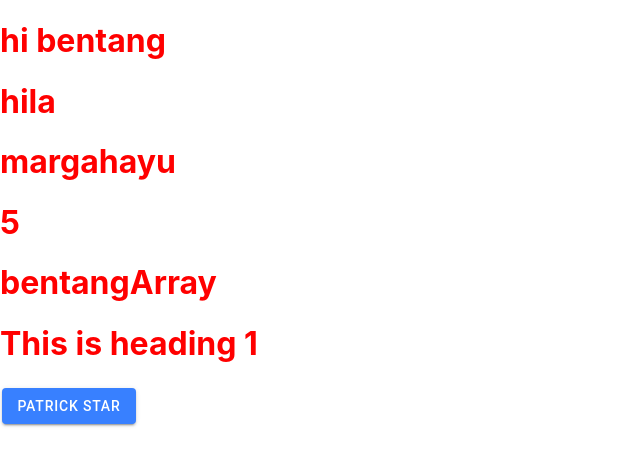
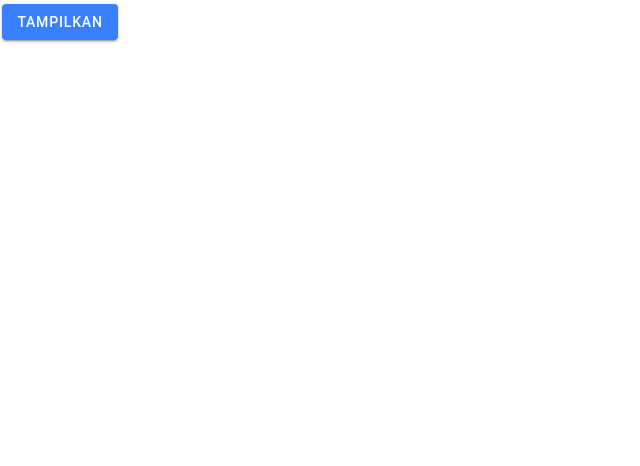
Before and after one commit to iftikharfadjar/ionic-react-course, a React (Create React App) app in the folder ionic-react-course/: page / in a window 1280 px wide. Shown: the top 466 px of the page, without its empty margins (0-640 px from the left). Built offline with nearby package versions, Linux system fonts and the light colour scheme.

Commit message:
belajar usestate

```diff
--- /dev/null
+++ b/ionic-react-course/src/BelajarState.js
@@ -0,0 +1,29 @@
+import React, { useState } from "react";
+import { initialData } from "./initialData";
+import CardUser from "./CardUser";
+import { IonButton } from "@ionic/react";
+
+function BelajarState() {
+  const [stateSample, setStateSample] = useState(initialData);
+  const [tombolTampil, setTombolTampil] = useState(false);
+
+  const tampil = () => {
+    setTombolTampil(!tombolTampil);
+    setStateSample([
+      ...stateSample,
+      stateSample.map((data) => (data.name = "tes")),
+    ]);
+  };
+
+  return (
+    <div>
+      <IonButton onClick={tampil}> Tampilkan </IonButton>
+      {tombolTampil &&
+        stateSample.map((dat) => {
+          return <CardUser key={dat.id} dataUser={dat}></CardUser>;
+        })}
+    </div>
+  );
+}
+
+export default BelajarState;
--- /dev/null
+++ b/ionic-react-course/src/CardUser.js
@@ -0,0 +1,23 @@
+import React from "react";
+import { IonCard, IonItem, IonAvatar, IonLabel, IonButton } from "@ionic/react";
+
+function CardUser(props) {
+  return (
+    <>
+      <IonCard>
+        <IonItem>
+          <IonAvatar slot="start">
+            <img src={process.env.PUBLIC_URL + "avatar.png"} />
+          </IonAvatar>
+          <IonLabel>
+            <h1>{props.dataUser.name}</h1>
+            <h4>{props.dataUser.email}</h4>
+            <IonButton color="dark">more..</IonButton>
+          </IonLabel>
+        </IonItem>
+      </IonCard>
+    </>
+  );
+}
+
+export default CardUser;
--- a/ionic-react-course/src/Petoydanbentang.js
+++ b/ionic-react-course/src/Petoydanbentang.js
@@ -1,39 +1,89 @@
-import React, {useState}  from 'react'
-import {IonButton} from '@ionic/react'
+import React, { useState } from "react";
+import { IonButton } from "@ionic/react";
+import { initialData } from "./initialData";
 
-export default function Petoydanbentang(props) {
+//jadul
+// function tambah(a, b) {
+//   return a + b;
+// }
+// //masukin function ke variabel
+// const tambah2 = tambah;
+// const kurang = function (a, b) {
+//   return a - b;
+// };
 
+// //es6 arrow function
+// //no "function"
+// //no "return"
+// const plus = (a, b) => a + b;
+// const ganteng = (gue) => gue + " ganteng";
 
-    var test = {
-                nama : "patrick star",
-                muncul : false
-              }
+// //arrow function with return
+// const minus = (a, b) => {
+//   return a - b;
+// };
 
+// const hasilMap = initialData.map((data) => {
+//   return data.name;
+// });
 
+const hasilFilter = initialData.filter((data) => data.id === 1);
 
-    function changeName() {
+// export default Petoydanbentang(props){
+const Petoydanbentang = (props) => {
+  var test = {
+    nama: "patrick star",
+    muncul: false,
+  };
 
-        test.nama ="test"
-        test.muncul = true
-    }
+  function changeName() {
+    test.nama = "test";
+    test.muncul = true;
+  }
 
+  return (
+    //contoh variable
+    // <div style={{color: "red"}}>
+    //     <h1>{props.props2} bentang</h1>
+    //     <h1>{props.contohProps.nama}</h1>
+    //     <h1>{props.contohProps.address}</h1>
+    //     <h1>{props.contohProps.contohNum + 2}</h1>
+    //     <h1>{props.contohProps.contohArray[0]}</h1>
+    //     {/* <img src={props.contohProps.photo}></img>  */}
+    //     {/* <h1>{Number(props.contohProps) + Number(2)}</h1>
+    //     {/* <h1> {props.contohProps[0]} </h1>
+    //     <h1> {props.contohProps[1]} </h1>
+    //     <h1> {props.contohProps[2]} </h1> */}
+    //     <h1>This is heading 1</h1>
+    //     <IonButton onClick={changeName}>{test.nama}</IonButton>
+    //     {test.muncul && <h1>baaa</h1>}
+    //     {console.log(test)}
+    // </div>
 
-    return (
-        <div style={{color: "red"}}>
-            <h1>{props.props2} bentang</h1>
-            <h1>{props.contohProps.nama}</h1>
-            <h1>{props.contohProps.address}</h1>
-            <h1>{props.contohProps.contohNum + 2}</h1>
-            <h1>{props.contohProps.contohArray[0]}</h1>
-            {/* <img src={props.contohProps.photo}></img>  */}
-            {/* <h1>{Number(props.contohProps) + Number(2)}</h1>
-            {/* <h1> {props.contohProps[0]} </h1>
-            <h1> {props.contohProps[1]} </h1>
-            <h1> {props.contohProps[2]} </h1> */}
-            <h1>This is heading 1</h1>
-            <IonButton onClick={changeName}>{test.nama}</IonButton>
-            {test.muncul && <h1>baaa</h1>}
-            {console.log(test)}
-        </div>
-    )
-}
+    //contoh function
+    // <div>
+    //   <div> tambah= {tambah(2, 4)}</div>
+    //   <div> tambah2= {tambah2(2, 5)}</div>
+    //   <div> kurang= {kurang(4, 4)}</div>
+    //   <div> plus= {plus(4, 4)}</div>
+    //   <div> minus= {minus(8, 4)}</div>
+    //   <div> {ganteng("om")}</div>
+    // </div>
+
+    <div>
+      {initialData.map((dat) => {
+        return (
+          <div>
+            <h1>{dat.name}</h1>
+            <h4>{dat.address.street}</h4>
+          </div>
+        );
+      })}
+
+      <h1>{hasilFilter.map((data) => data.name)}</h1>
+      {/* {hasilMap} */}
+    </div>
+  );
+};
+
+export default Petoydanbentang;
--- a/ionic-react-course/src/index.js
+++ b/ionic-react-course/src/index.js
@@ -1,25 +1,22 @@
-import React from 'react';
-import ReactDOM from 'react-dom';
-import './index.css';
-import App from './App';
-import * as serviceWorker from './serviceWorker';
-import Petoydanbentang from './Petoydanbentang'
-
-import '@ionic/react/css/core.css'
+import React from "react";
+import ReactDOM from "react-dom";
+import "./index.css";
+// import App from './App';
+import * as serviceWorker from "./serviceWorker";
+// import Petoydanbentang from './Petoydanbentang'
+import BelajarState from "./BelajarState";
+import "@ionic/react/css/core.css";
 
 // const contohArray = ["bentang", "petoy", "bayu"]
 
 const bebe = {
-  nama : "hila",
-  address : "margahayu",
-  photo : process.env.PUBLIC_URL + "avatar.png",
-  contohNum : 3,
-  contohArray : ["bentangArray", "petoyArray", "bayuArray"]
-
-}
+  nama: "hila",
+  address: "margahayu",
+  photo: process.env.PUBLIC_URL + "avatar.png",
+  contohNum: 3,
+  contohArray: ["bentangArray", "petoyArray", "bayuArray"],
+};
 // json -> campuran object array
-
-
 
 // variable
 // String -> kalimat/kata dalam petik
@@ -27,12 +24,11 @@
 // Object
 // array
 
-
 ReactDOM.render(
   <React.StrictMode>
-    <Petoydanbentang props2="hi" contohProps={bebe} />
+    <BelajarState />
   </React.StrictMode>,
-  document.getElementById('root')
+  document.getElementById("root")
 );
 
 // If you want your app to work offline and load faster, you can change
--- /dev/null
+++ b/ionic-react-course/src/initialData.js
@@ -0,0 +1,232 @@
+export const initialData = [
+  {
+    id: 1,
+    name: "Leanne Graham",
+    username: "Bret",
+    email: "Sincere@april.biz",
+    address: {
+      street: "Kulas Light",
+      suite: "Apt. 556",
+      city: "Gwenborough",
+      zipcode: "92998-3874",
+      geo: {
+        lat: "-37.3159",
+        lng: "81.1496",
+      },
+    },
+    phone: "1-770-736-8031 x56442",
+    website: "hildegard.org",
+    company: {
+      name: "Romaguera-Crona",
+      catchPhrase: "Multi-layered client-server neural-net",
+      bs: "harness real-time e-markets",
+    },
+  },
+  {
+    id: 2,
+    name: "Ervin Howell",
+    username: "Antonette",
+    email: "Shanna@melissa.tv",
+    address: {
+      street: "Victor Plains",
+      suite: "Suite 879",
+      city: "Wisokyburgh",
+      zipcode: "90566-7771",
+      geo: {
+        lat: "-43.9509",
+        lng: "-34.4618",
+      },
+    },
+    phone: "010-692-6593 x09125",
+    website: "anastasia.net",
+    company: {
+      name: "Deckow-Crist",
+      catchPhrase: "Proactive didactic contingency",
+      bs: "synergize scalable supply-chains",
+    },
+  },
+  {
+    id: 3,
+    name: "Clementine Bauch",
+    username: "Samantha",
+    email: "Nathan@yesenia.net",
+    address: {
+      street: "Douglas Extension",
+      suite: "Suite 847",
+      city: "McKenziehaven",
+      zipcode: "59590-4157",
+      geo: {
+        lat: "-68.6102",
+        lng: "-47.0653",
+      },
+    },
+    phone: "1-463-123-4447",
+    website: "ramiro.info",
+    company: {
+      name: "Romaguera-Jacobson",
+      catchPhrase: "Face to face bifurcated interface",
+      bs: "e-enable strategic applications",
+    },
+  },
+  {
+    id: 4,
+    name: "Patricia Lebsack",
+    username: "Karianne",
+    email: "Julianne.OConner@kory.org",
+    address: {
+      street: "Hoeger Mall",
+      suite: "Apt. 692",
+      city: "South Elvis",
+      zipcode: "53919-4257",
+      geo: {
+        lat: "29.4572",
+        lng: "-164.2990",
+      },
+    },
+    phone: "493-170-9623 x156",
+    website: "kale.biz",
+    company: {
+      name: "Robel-Corkery",
+      catchPhrase: "Multi-tiered zero tolerance productivity",
+      bs: "transition cutting-edge web services",
+    },
+  },
+  {
+    id: 5,
+    name: "Chelsey Dietrich",
+    username: "Kamren",
+    email: "Lucio_Hettinger@annie.ca",
+    address: {
+      street: "Skiles Walks",
+      suite: "Suite 351",
+      city: "Roscoeview",
+      zipcode: "33263",
+      geo: {
+        lat: "-31.8129",
+        lng: "62.5342",
+      },
+    },
+    phone: "(254)954-1289",
+    website: "demarco.info",
+    company: {
+      name: "Keebler LLC",
+      catchPhrase: "User-centric fault-tolerant solution",
+      bs: "revolutionize end-to-end systems",
+    },
+  },
+  {
+    id: 6,
+    name: "Mrs. Dennis Schulist",
+    username: "Leopoldo_Corkery",
+    email: "Karley_Dach@jasper.info",
+    address: {
+      street: "Norberto Crossing",
+      suite: "Apt. 950",
+      city: "South Christy",
+      zipcode: "23505-1337",
+      geo: {
+        lat: "-71.4197",
+        lng: "71.7478",
+      },
+    },
+    phone: "1-477-935-8478 x6430",
+    website: "ola.org",
+    company: {
+      name: "Considine-Lockman",
+      catchPhrase: "Synchronised bottom-line interface",
+      bs: "e-enable innovative applications",
+    },
+  },
+  {
+    id: 7,
+    name: "Kurtis Weissnat",
+    username: "Elwyn.Skiles",
+    email: "Telly.Hoeger@billy.biz",
+    address: {
+      street: "Rex Trail",
+      suite: "Suite 280",
+      city: "Howemouth",
+      zipcode: "58804-1099",
+      geo: {
+        lat: "24.8918",
+        lng: "21.8984",
+      },
+    },
+    phone: "210.067.6132",
+    website: "elvis.io",
+    company: {
+      name: "Johns Group",
+      catchPhrase: "Configurable multimedia task-force",
+      bs: "generate enterprise e-tailers",
+    },
+  },
+  {
+    id: 8,
+    name: "Nicholas Runolfsdottir V",
+    username: "Maxime_Nienow",
+    email: "Sherwood@rosamond.me",
+    address: {
+      street: "Ellsworth Summit",
+      suite: "Suite 729",
+      city: "Aliyaview",
+      zipcode: "45169",
+      geo: {
+        lat: "-14.3990",
+        lng: "-120.7677",
+      },
+    },
+    phone: "586.493.6943 x140",
+    website: "jacynthe.com",
+    company: {
+      name: "Abernathy Group",
+      catchPhrase: "Implemented secondary concept",
+      bs: "e-enable extensible e-tailers",
+    },
+  },
+  {
+    id: 9,
+    name: "Glenna Reichert",
+    username: "Delphine",
+    email: "Chaim_McDermott@dana.io",
+    address: {
+      street: "Dayna Park",
+      suite: "Suite 449",
+      city: "Bartholomebury",
+      zipcode: "76495-3109",
+      geo: {
+        lat: "24.6463",
+        lng: "-168.8889",
+      },
+    },
+    phone: "(775)976-6794 x41206",
+    website: "conrad.com",
+    company: {
+      name: "Yost and Sons",
+      catchPhrase: "Switchable contextually-based project",
+      bs: "aggregate real-time technologies",
+    },
+  },
+  {
+    id: 10,
+    name: "Clementina DuBuque",
+    username: "Moriah.Stanton",
+    email: "Rey.Padberg@karina.biz",
+    address: {
+      street: "Kattie Turnpike",
+      suite: "Suite 198",
+      city: "Lebsackbury",
+      zipcode: "31428-2261",
+      geo: {
+        lat: "-38.2386",
+        lng: "57.2232",
+      },
+    },
+    phone: "024-648-3804",
+    website: "ambrose.net",
+    company: {
+      name: "Hoeger LLC",
+      catchPhrase: "Centralized empowering task-force",
+      bs: "target end-to-end models",
+    },
+  },
+];
--- /dev/null
+++ b/ionic-react-course/src/test.js
@@ -0,0 +1,5 @@
+import React from "react";
+
+export default function test() {
+  return <div></div>;
+}
```
Also changed, not shown: 1 other file (tests, documents, lock files or other folders).
